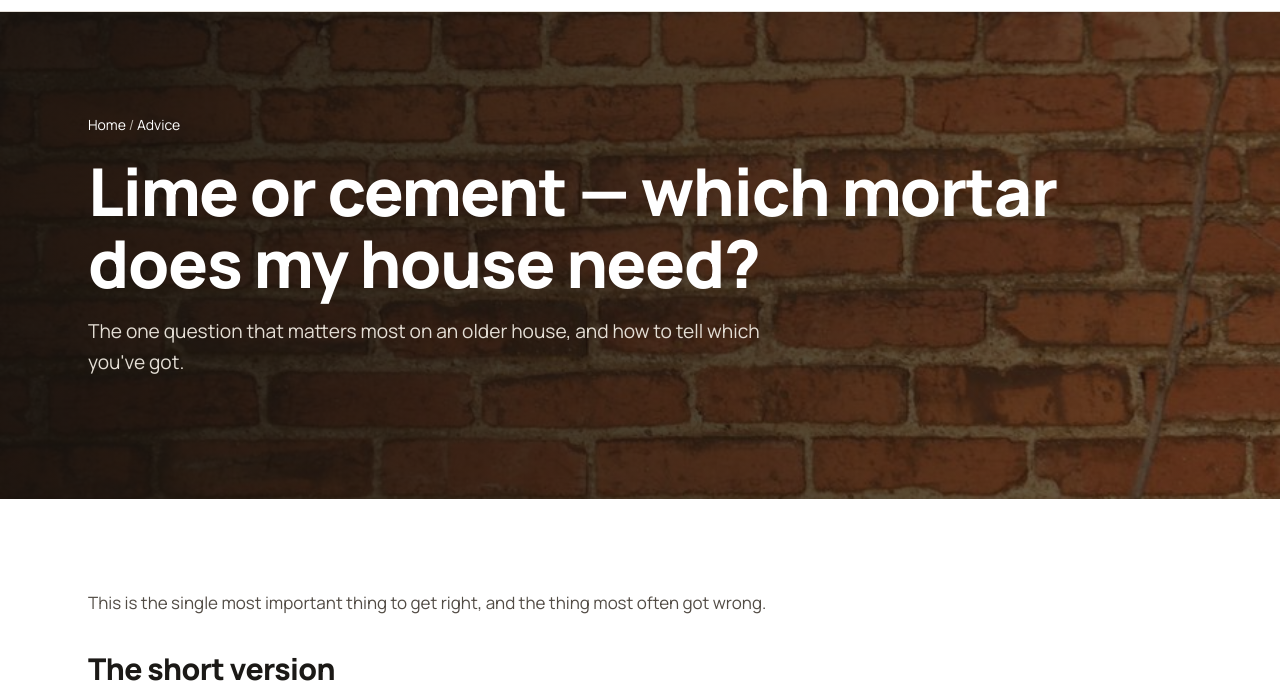
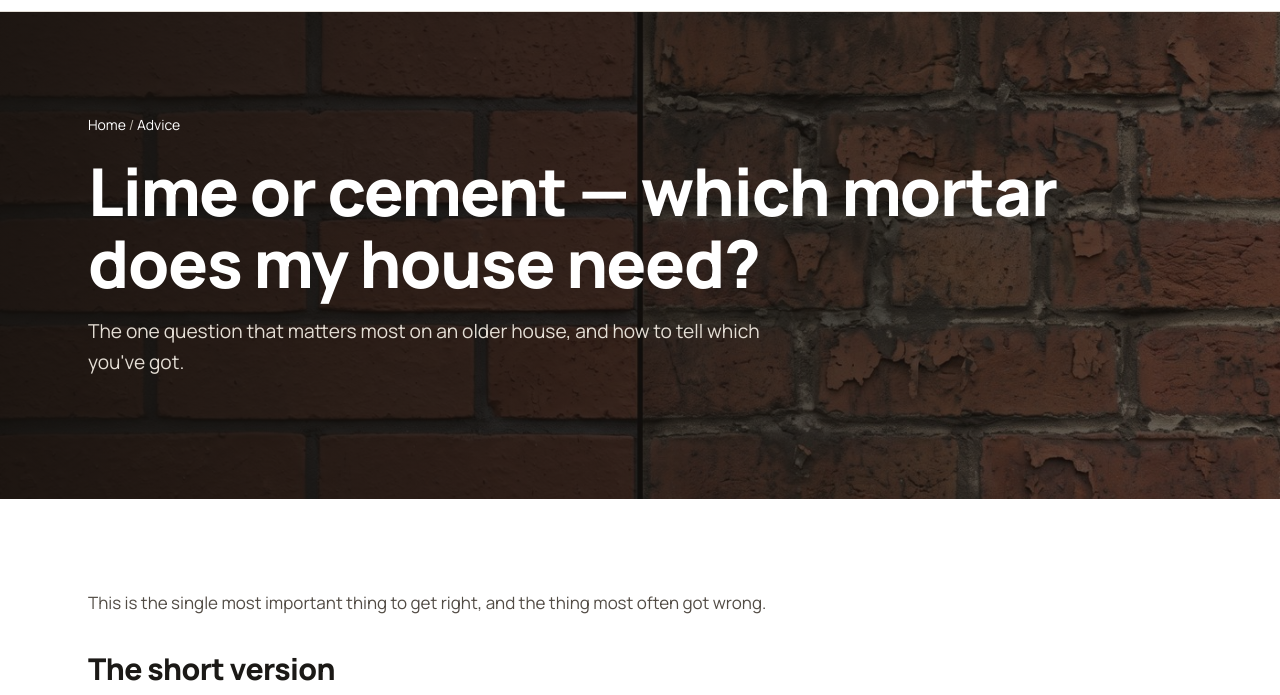
Before and after one commit to CustomGPTer/perfect-pointing, an Eleventy site: page src/advice/lime-or-cement-mortar.md in a window 1280 px wide. Shown: the part 105-800 px from the top of the page. Built offline with nearby package versions, Linux system fonts and the light colour scheme; Eleventy itself is replaced by a stand-in of ours; files that its build step writes are made by us from their sources; what image-size would draw is missing.

Commit message:
Advice: lime-vs-cement and colour-match images

```diff
--- a/src/advice/lime-or-cement-mortar.md
+++ b/src/advice/lime-or-cement-mortar.md
@@ -2,7 +2,7 @@
 title: Lime or cement — which mortar does my house need?
 seo_title_override: Lime or Cement Mortar for Repointing? | Perfect Pointing
 order: 2
-image: /images/uploads/worn.jpg
+image: /images/uploads/advice-lime-cement.jpg
 summary: The one question that matters most on an older house, and how to tell which you've got.
 seo_description: Lime vs cement mortar for repointing — how to tell what your house was built with, why cement damages old brick and stone, and when cement is the right choice.
 ---
--- a/src/advice/will-new-pointing-match-the-old.md
+++ b/src/advice/will-new-pointing-match-the-old.md
@@ -2,7 +2,7 @@
 title: Will the new pointing match the rest of the house?
 seo_title_override: Will New Pointing Match the Old? | Perfect Pointing
 order: 11
-image: /images/uploads/brick-pointed-tall.jpg
+image: /images/uploads/advice-colour-match.jpg
 summary: Yes, if it's matched properly — sand, colour, joint profile and finish. Why some repointing stands out from the road and how we stop that happening.
 seo_description: How to match new mortar to existing pointing — matching sand and colour, copying the joint profile, why new pointing looks lighter at first, and blending a repointed section into the rest of the wall.
 ---
```
Also changed, not shown: src/images/uploads/advice-colour-match.jpg (added), src/images/uploads/advice-lime-cement.jpg (added).
